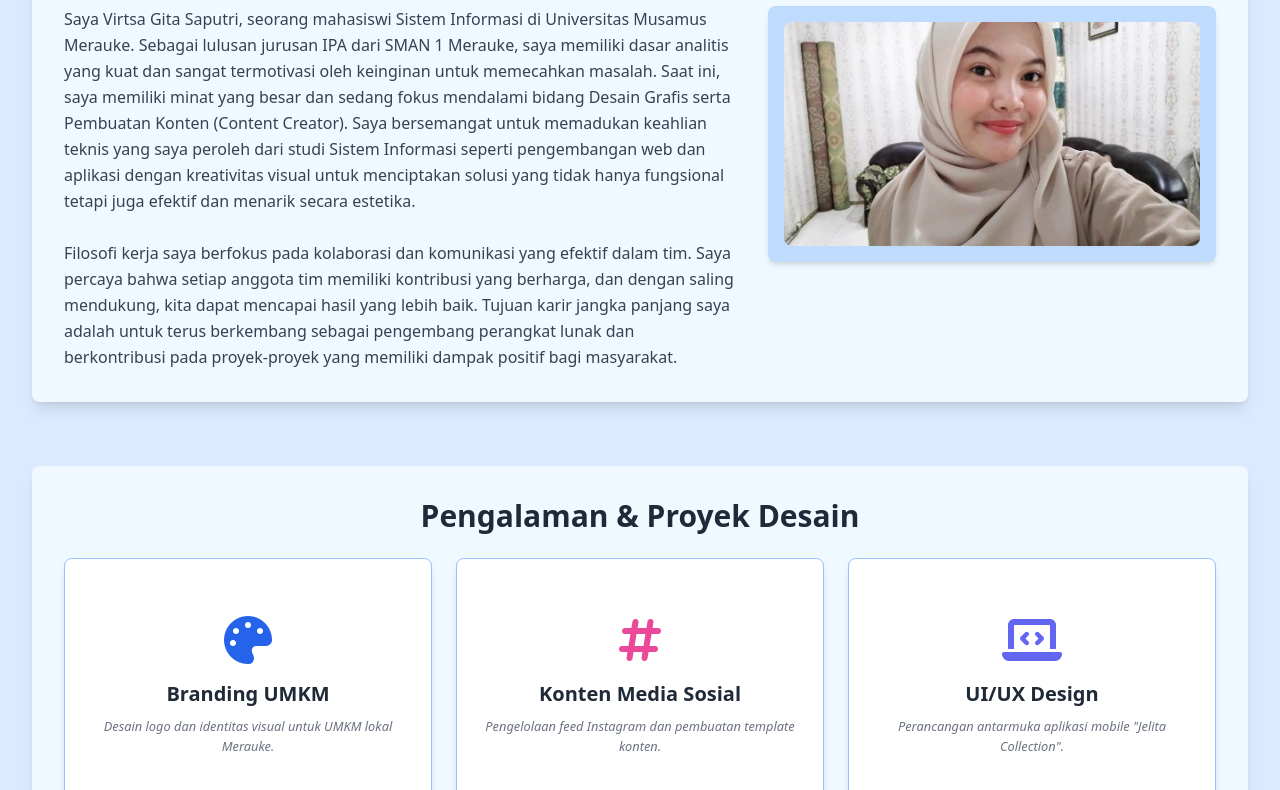
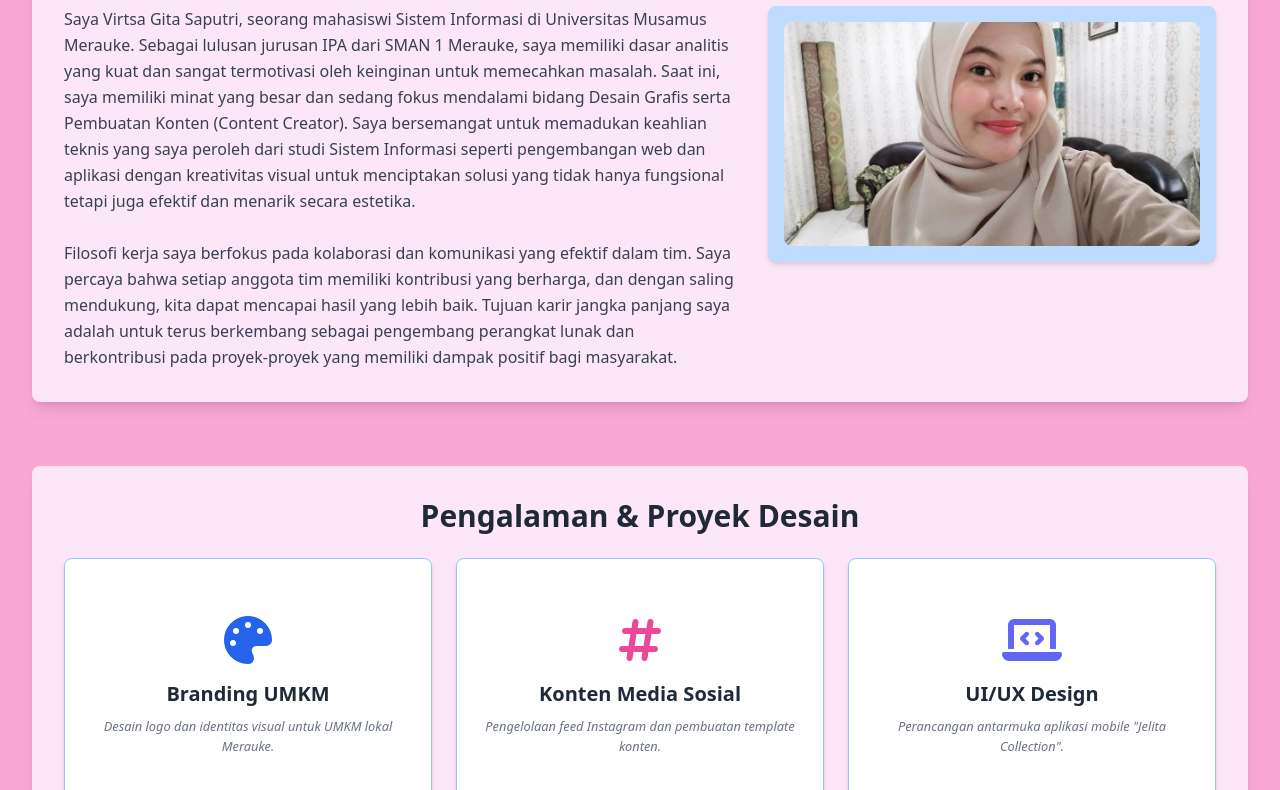
Before and after one commit to Wanz210/portofolio_kelompok3, a plain HTML site: page virtsa.html in a window 1280 px wide. Shown: the part 498-1288 px from the top of the page. Drawn offline with nearby package versions, Linux system fonts and the light colour scheme.

Commit message:
Selesai memperbaiki halaman virtsa

```diff
--- a/virtsa.html
+++ b/virtsa.html
@@ -14,8 +14,10 @@
                 extend: {
                     colors: {
                         'primary-blue': '#2563EB',
-                        'light-blue-bg': '#DBEAFE', // blue-100 for overall page background
-                        'light-box-bg': '#F0F9FF', // sky-50 for content boxes (kotak besar)
+                        // Diubah menjadi pink-300: #F9A8D4 (Pink Lebih Terang)
+                        'light-pink-bg': '#F9A8D4',
+                        // Diubah menjadi pink-100: #FCE7F8 (Kotak Konten Lebih Lembut)
+                        'light-box-bg': '#FCE7F8',
                         'skill-green': '#A7F3D0',
                         'skill-text': '#047857',
                         'project-bg': '#FFFBEB',
@@ -27,7 +29,7 @@
         }
     </script>
 </head>
-<body class="bg-light-blue-bg text-gray-800 font-sans">
+<body class="bg-light-pink-bg text-gray-800 font-sans">
 
     <nav class="bg-white shadow-md sticky top-0 z-50">
         <div class="container mx-auto px-4 sm:px-6 lg:px-8">
```
